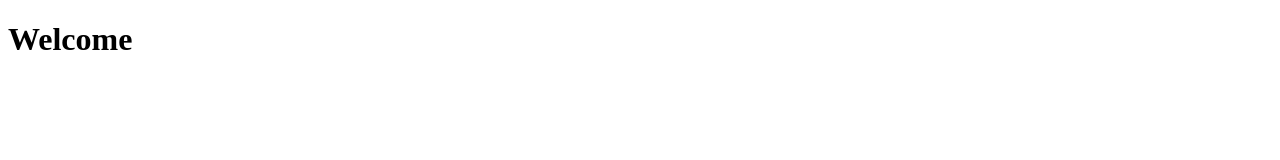
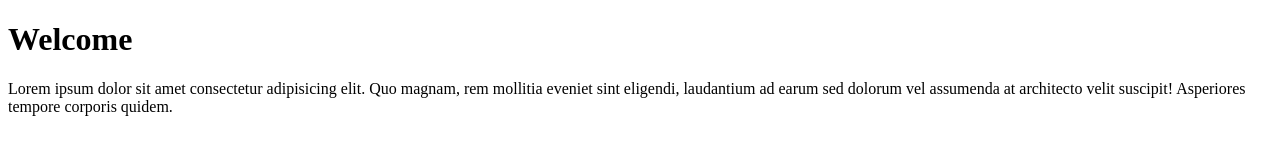
Before and after one commit to motupally/JFSJD_32, a plain HTML site: page index.html in a window 1280 px wide. Drawn offline with Linux system fonts and the light colour scheme.

Commit message:
second commit

```diff
--- a/index.html
+++ b/index.html
@@ -7,5 +7,6 @@
 </head>
 <body>
     <h1>Welcome</h1>
+    <p>Lorem ipsum dolor sit amet consectetur adipisicing elit. Quo magnam, rem mollitia eveniet sint eligendi, laudantium ad earum sed dolorum vel assumenda at architecto velit suscipit! Asperiores tempore corporis quidem.</p>
 </body>
 </html>
```
